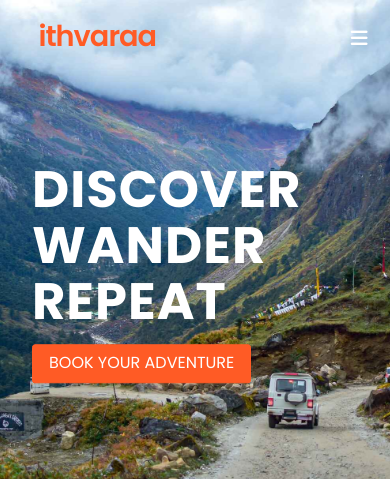
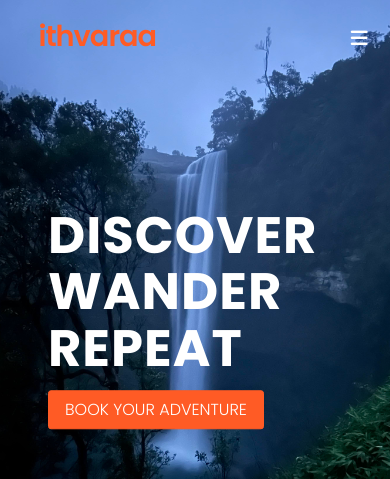
Before and after one commit to rks0001/travel-template, a React (Create React App) app: page / in a window 390 px wide. Shown: the top 479 px of the page. Built offline with nearby package versions, Linux system fonts and the light colour scheme.

Commit message:
new-frontend-changes-21Aug

```diff
--- a/src/components/HeroStyles.css
+++ b/src/components/HeroStyles.css
@@ -3,6 +3,7 @@
    width:100%;
    height: 70vh;
    position: relative;
+
 }
 
 
@@ -18,7 +19,7 @@
 img{
     width: 100%;
     height: 100%;
-    object-fit: cover;
+    object-fit: scale-down;
 
 }
 
@@ -167,11 +168,7 @@ img{
     padding: 0 0 2rem 0 ;
 }
 
-.hero-text .show{
-    padding: 0.6rem 1.1rem;
-    border-radius: 6px;
-    font-size: 1rem;
- }
+
  /* HERO TEXT 2 */
  .hero-text2 h1{
     padding: 10px 40px;
@@ -188,14 +185,14 @@ img{
  }
  .hero{
     width:100%;
-    height: 60vh;
+    height: 70vh;
     position: relative;
  }
 
 
  .hero-mid{
      width:100%;
-     height: 36vh;
+     height: 40vh;
      position: relative;
   }
 
@@ -221,7 +218,7 @@ img{
  .hero .hero-text h1{
      font-size: 3.2rem;
      text-align: left;
-     padding: 0 2rem;
+     padding: 0 3rem;
      line-height: 1.1;
      font-weight: 700;
      letter-spacing: 1px;
@@ -260,10 +257,11 @@ img{
      overflow: hidden;
      color: rgb(255, 255, 255);
      text-decoration: none;
-    margin: 0.4rem 2rem;
+    margin: 0.4rem 3rem;
      border-radius: 3px;
      background-color:#FF5B25;
    border: 1px solid #FF5B25;
+   font-weight: 300;
 
  }
 
--- a/src/routes/Home.js
+++ b/src/routes/Home.js
@@ -1,10 +1,7 @@
 import React from 'react';
-import Destination from "../components/Destination";
-import Footer from "../components/Footer";
 import Hero from "../components/Hero";
-import Navbar from "../components/Navbar";
 import Trip from "../components/Trip";
-import img1 from '../assets/arunachal6.jpg'
+import img1 from '../assets/waterfall.jpg'
 import { TabTitle } from "../utils/GeneralFunctions";
 import CenterMode from '../components/Carousel';
 import Destination2 from '../components/Destination2';
```
Also changed, not shown: src/assets/waterfall.jpg (added).
